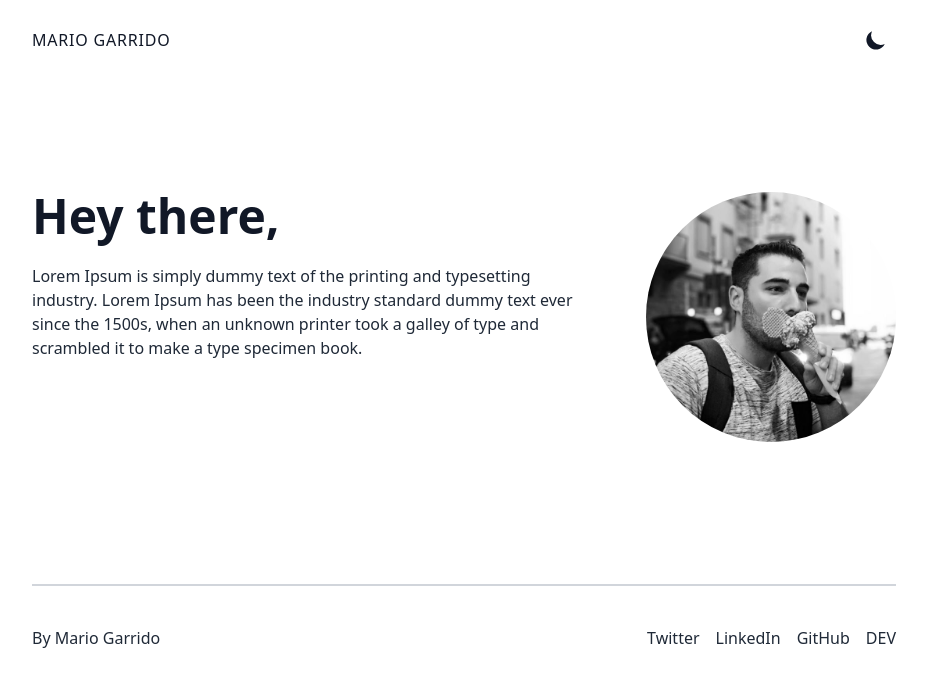
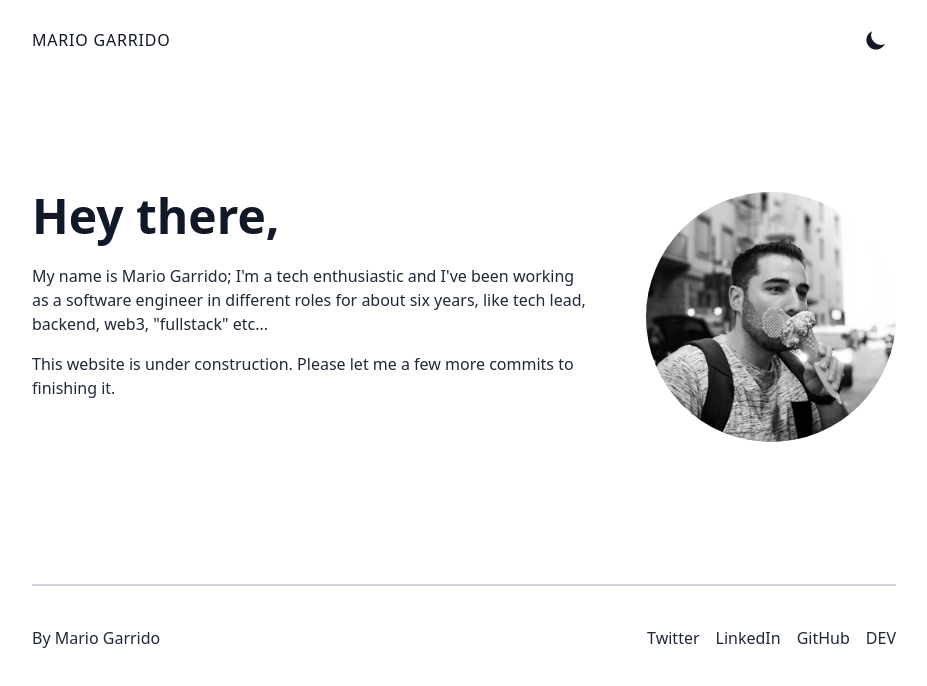
Before and after one commit to mgatorr/mario-garrido-portfolio, a Next.js app: page / in a window 1280 px wide. Shown: the top 686 px of the page, without its empty margins (176-1103 px from the left). Built offline with nearby package versions, Linux system fonts and the light colour scheme.

Commit message:
feat: change mock texts for a initial texts

```diff
--- a/components/About.js
+++ b/components/About.js
@@ -1,6 +1,6 @@
-import React from "react"
-import Image from "next/image"
-import profile from "../public/Profile.jpg"
+import React from "react";
+import Image from "next/image";
+import profile from "../public/Profile.jpg";
 
 const About = () => {
   return (
@@ -12,10 +12,13 @@ const About = () => {
           </h1>
           <div className="mt-6 text-gray-800 dark:text-white">
             <p className="mb-4">
-                            Lorem Ipsum is simply dummy text of the printing and typesetting industry.
-                            Lorem Ipsum has been the industry standard dummy text ever since the 1500s,
-                            when an unknown printer took a galley of type and scrambled it to make a
-                            type specimen book.
+              My name is Mario Garrido; I'm a tech enthusiastic and I've been working as a
+              software engineer in different roles for about six years, like tech lead, backend,
+              web3, "fullstack" etc...
+            </p>
+            <p className="mb-4">
+              This website is under construction. Please let me a few more
+              commits to finishing it.
             </p>
           </div>
         </div>
@@ -32,7 +35,7 @@ const About = () => {
         </div>
       </div>
     </div>
-    )
-}
+  );
+};
 
-export default About
+export default About;
```
Lines whose indentation alone changed are shown as unchanged.
